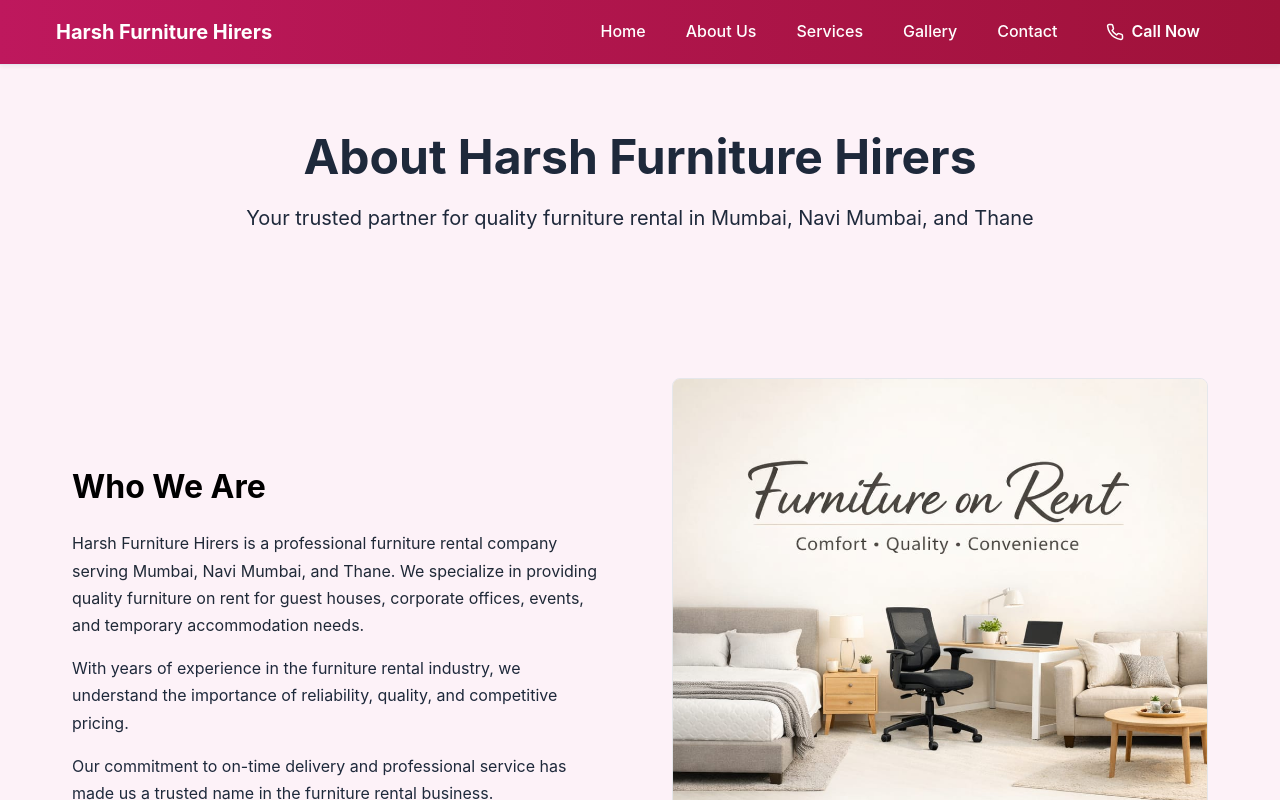
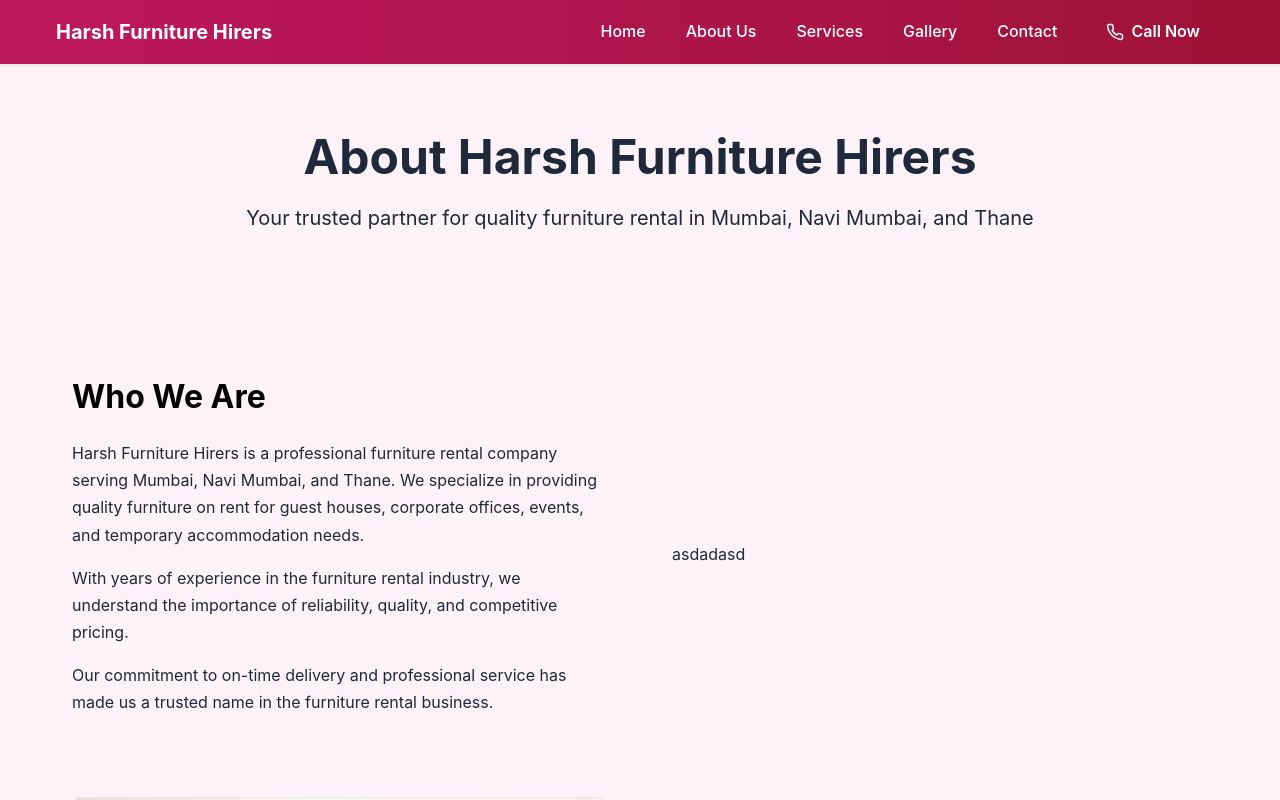
Before and after one commit to Kashyap2210/harsh-furniture-static-website, a React (Vite) app: page /about in a window 1280 px wide. Shown: the top 800 px of the page. Built offline with nearby package versions, Linux system fonts and the light colour scheme.

Commit message:
test-commit

```diff
--- a/src/components/about/WhoWeAre.tsx
+++ b/src/components/about/WhoWeAre.tsx
@@ -23,7 +23,7 @@ export default function WhoWeAre() {
               made us a trusted name in the furniture rental business.
             </p>
           </div>
-
+          asdadasd
           <div className="content-image">
             <img
               src={aboutUs}
```
